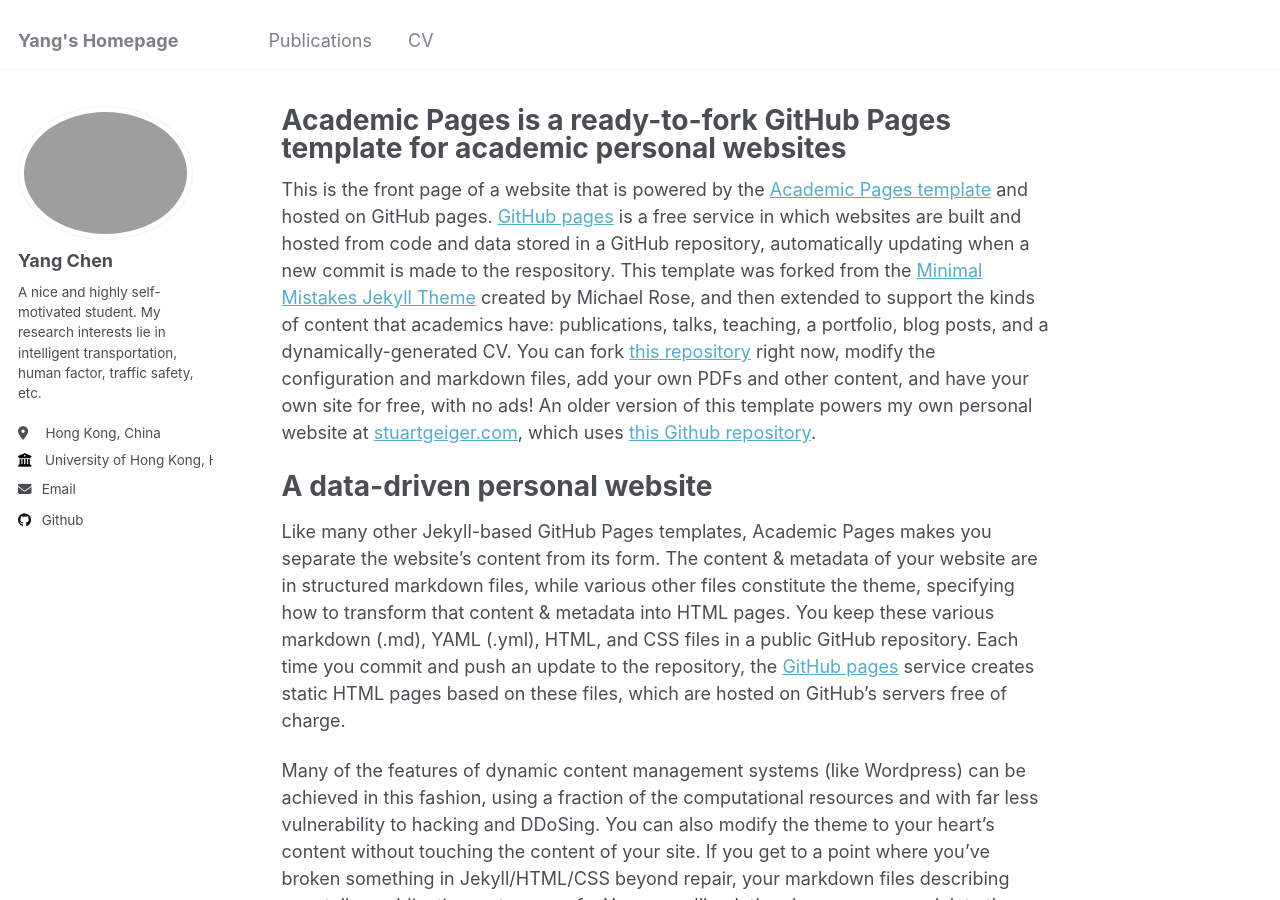
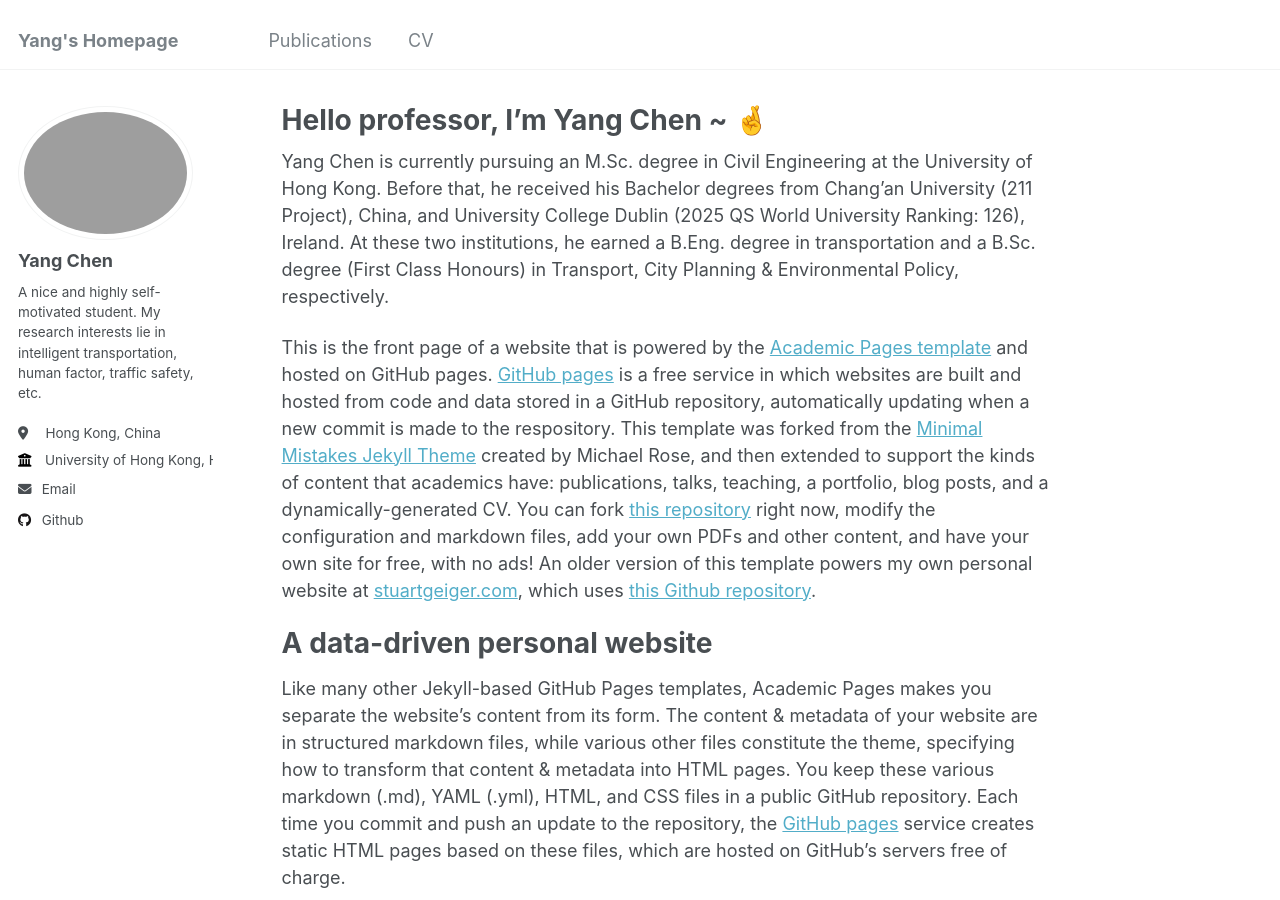
Before and after one commit to Sugar-eatingSheep/YangCHEN.github.io, a Jekyll site: the page built from _pages/about.md, in a window 1280 px wide and 900 px high. Built offline with Jekyll 4.4.1, drawn with Linux system fonts in a browser that asks for light colours.

Commit message:
Update about.md

```diff
--- a/_pages/about.md
+++ b/_pages/about.md
@@ -1,11 +1,13 @@
 ---
 permalink: /
-title: "Academic Pages is a ready-to-fork GitHub Pages template for academic personal websites"
+title: "Hello professor, I'm Yang Chen ~ 🤞"
 author_profile: true
 redirect_from:
   - /about/
   - /about.html
 ---
+
+Yang Chen is currently pursuing an M.Sc. degree in Civil Engineering at the University of Hong Kong. Before that, he received his Bachelor degrees from Chang'an University (211 Project), China, and University College Dublin (2025 QS World University Ranking: 126), Ireland. At these two institutions, he earned a B.Eng. degree in transportation and a B.Sc. degree (First Class Honours) in Transport, City Planning & Environmental Policy, respectively.
 
 This is the front page of a website that is powered by the [Academic Pages template](https://github.com/academicpages/academicpages.github.io) and hosted on GitHub pages. [GitHub pages](https://pages.github.com) is a free service in which websites are built and hosted from code and data stored in a GitHub repository, automatically updating when a new commit is made to the respository. This template was forked from the [Minimal Mistakes Jekyll Theme](https://mmistakes.github.io/minimal-mistakes/) created by Michael Rose, and then extended to support the kinds of content that academics have: publications, talks, teaching, a portfolio, blog posts, and a dynamically-generated CV. You can fork [this repository](https://github.com/academicpages/academicpages.github.io) right now, modify the configuration and markdown files, add your own PDFs and other content, and have your own site for free, with no ads! An older version of this template powers my own personal website at [stuartgeiger.com](http://stuartgeiger.com), which uses [this Github repository](https://github.com/staeiou/staeiou.github.io).
 
```
